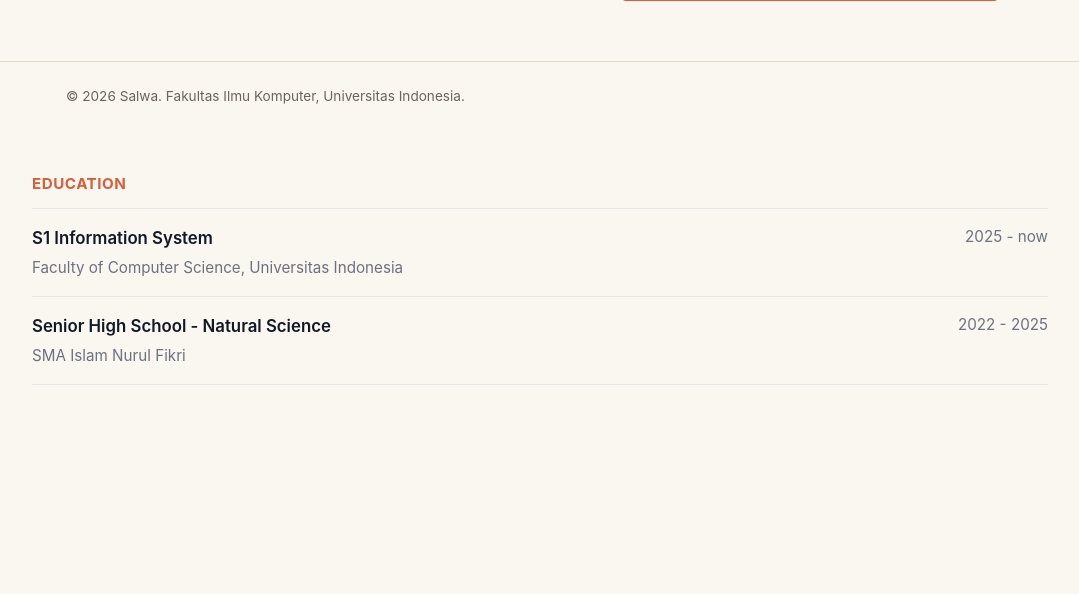
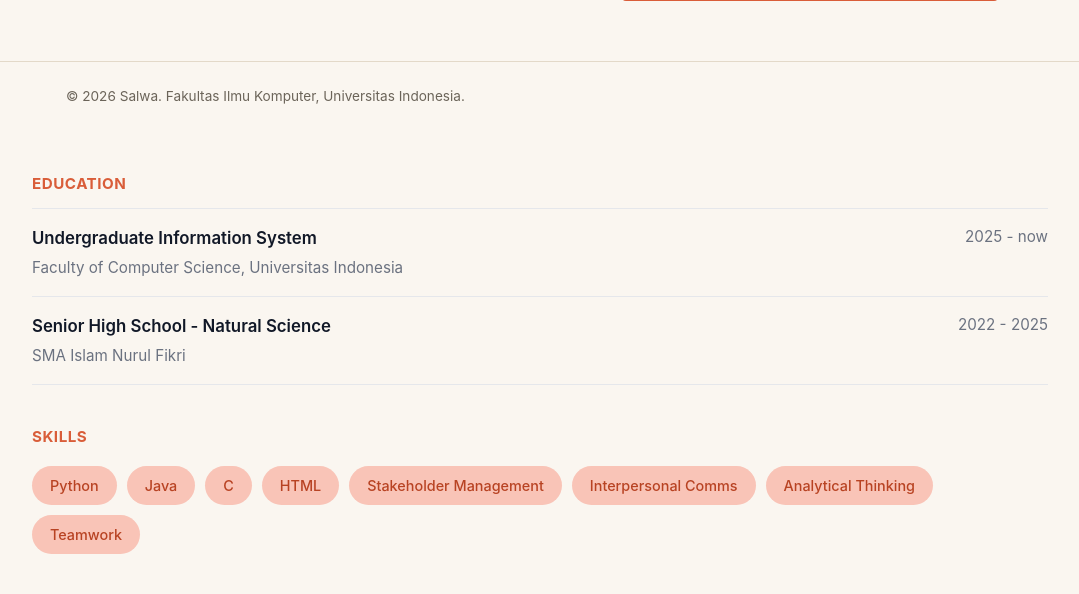
Before and after one commit to salwaanaznin/myportofolio, a Django app: page / in a window 1280 px wide. Shown: the part 541-1135 px from the top of the page, without its empty margins (118-1197 px from the left). Before the commit the page ends 926 px from the top, so only its background shows below. Run offline with Django 5.2, Linux system fonts and the light colour scheme.

Commit message:
feat: 2- Adding Skills

```diff
--- a/static/css/style.css
+++ b/static/css/style.css
@@ -249,3 +249,52 @@ h1, .brand {
         gap: 4px;
     }
 }
+
+
+.skills-section {
+    max-width: 1100px;
+    margin: 40px auto;
+    padding: 0 24px 0 60px;
+    box-sizing: border-box;
+    font-family: -apple-system, BlinkMacSystemFont, "Segoe UI", Roboto, sans-serif;
+}
+
+.skills-title {
+    color: #d95d39;
+    font-size: 0.95rem;
+    font-weight: 700;
+    letter-spacing: 0.5px;
+    margin-bottom: 16px;
+}
+
+
+.skills-container {
+    display: flex;
+    flex-wrap: wrap;
+    gap: 10px;
+}
+
+.skill-pill {
+    background-color: #f9c4b7;
+    color: #b84323;
+    font-size: 0.9rem;
+    font-weight: 500;
+    padding: 8px 18px;
+    border-radius: 20px;
+    display: inline-block;
+    transition: all 0.2s ease;
+}
+
+.skill-pill:hover {
+    background-color: #d95d39;
+    color: #ffffff;
+}
+
+@media (max-width: 768px) {
+    .education-section,
+    .skills-section,
+    .contact-section {
+        padding: 0 20px !important;
+        margin: 24px auto;
+    }
+}
--- a/templates/index.html
+++ b/templates/index.html
@@ -67,7 +67,7 @@
 
     <div class="edu-item">
         <div class="edu-info">
-            <h3>S1 Information System</h3>
+            <h3>Undergraduate Information System</h3>
             <p>Faculty of Computer Science, Universitas Indonesia</p>
         </div>
         <div class="edu-year">
@@ -88,3 +88,18 @@
     </div>
     <div class="edu-divider"></div>
 </section>
+
+
+<section class="skills-section">
+    <h2 class="skills-title">SKILLS</h2>
+    <div class="skills-container">
+        <span class="skill-pill">Python</span>
+        <span class="skill-pill">Java</span>
+        <span class="skill-pill">C</span>
+        <span class="skill-pill">HTML</span>
+        <span class="skill-pill">Stakeholder Management</span>
+        <span class="skill-pill">Interpersonal Comms</span>
+        <span class="skill-pill">Analytical Thinking</span>
+        <span class="skill-pill">Teamwork</span>
+    </div>
+</section>
```
